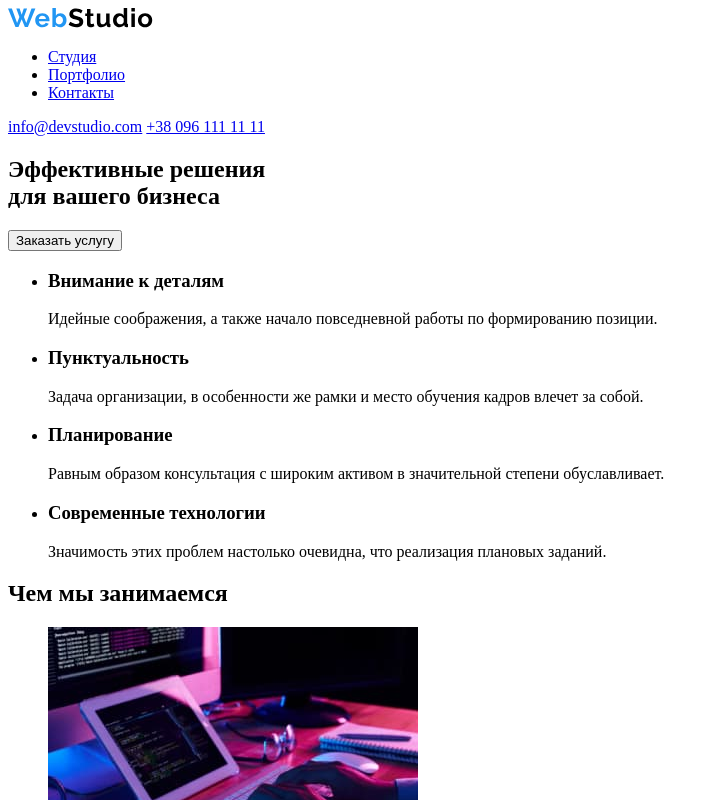
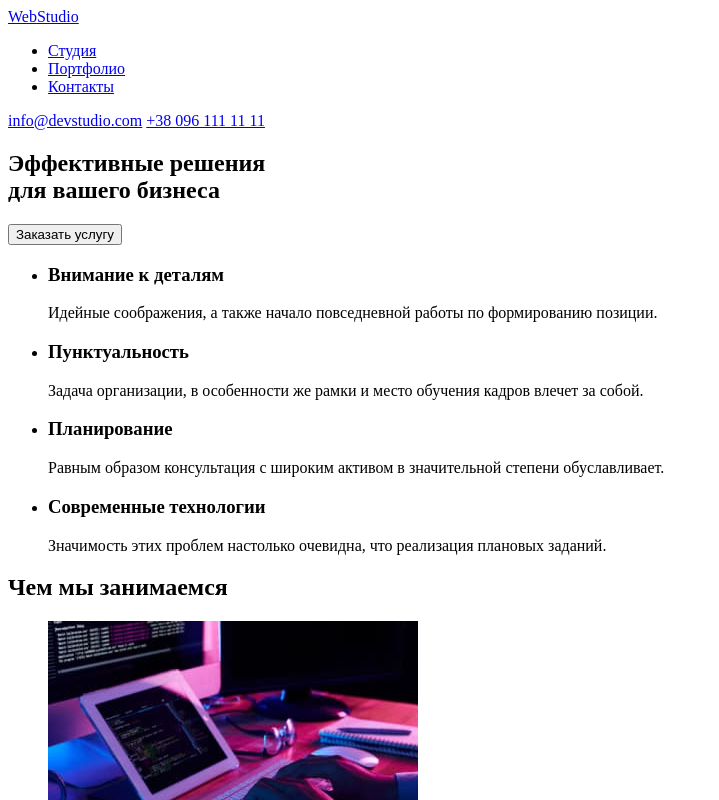
Before and after one commit to Spelui/goit-markup-hw-01, a plain HTML site: page index.html in a window 1280 px wide. Shown: the top 800 px of the page, without its empty margins (0-719 px from the left). Drawn offline with Linux system fonts and the light colour scheme.

Commit message:
Змінення лого

```diff
--- a/index.html
+++ b/index.html
@@ -12,7 +12,7 @@
 
     <nav>
 
-      <a href="/"><img src="./image/logo.svg" alt="logo"></a>
+      <a href="/"><span>Web</span>Studio</a>
 
       <ul>
         <li><a href="/">Студия</a></li>
@@ -115,7 +115,7 @@
 
   <footer>
 
-    <img src="./image/logo.svg" alt="logo">
+    <a href="/"><span>Web</span>Studio</a>
     <address>г. Киев, пр-т Леси Украинки, 26</address>
     <a href="/">info@example.com</a>
     <a href="/">+38 099 111 11 11</a>
```
